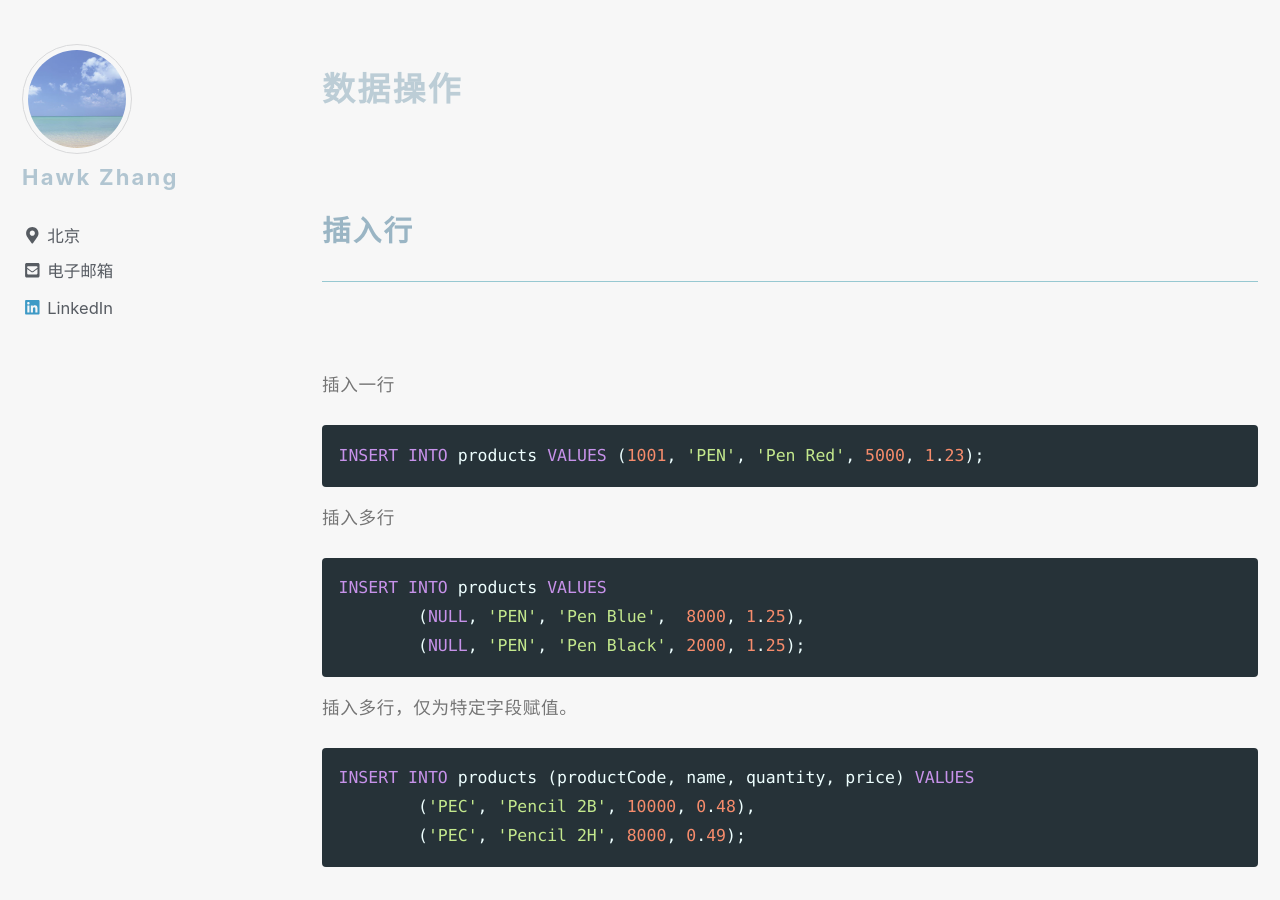
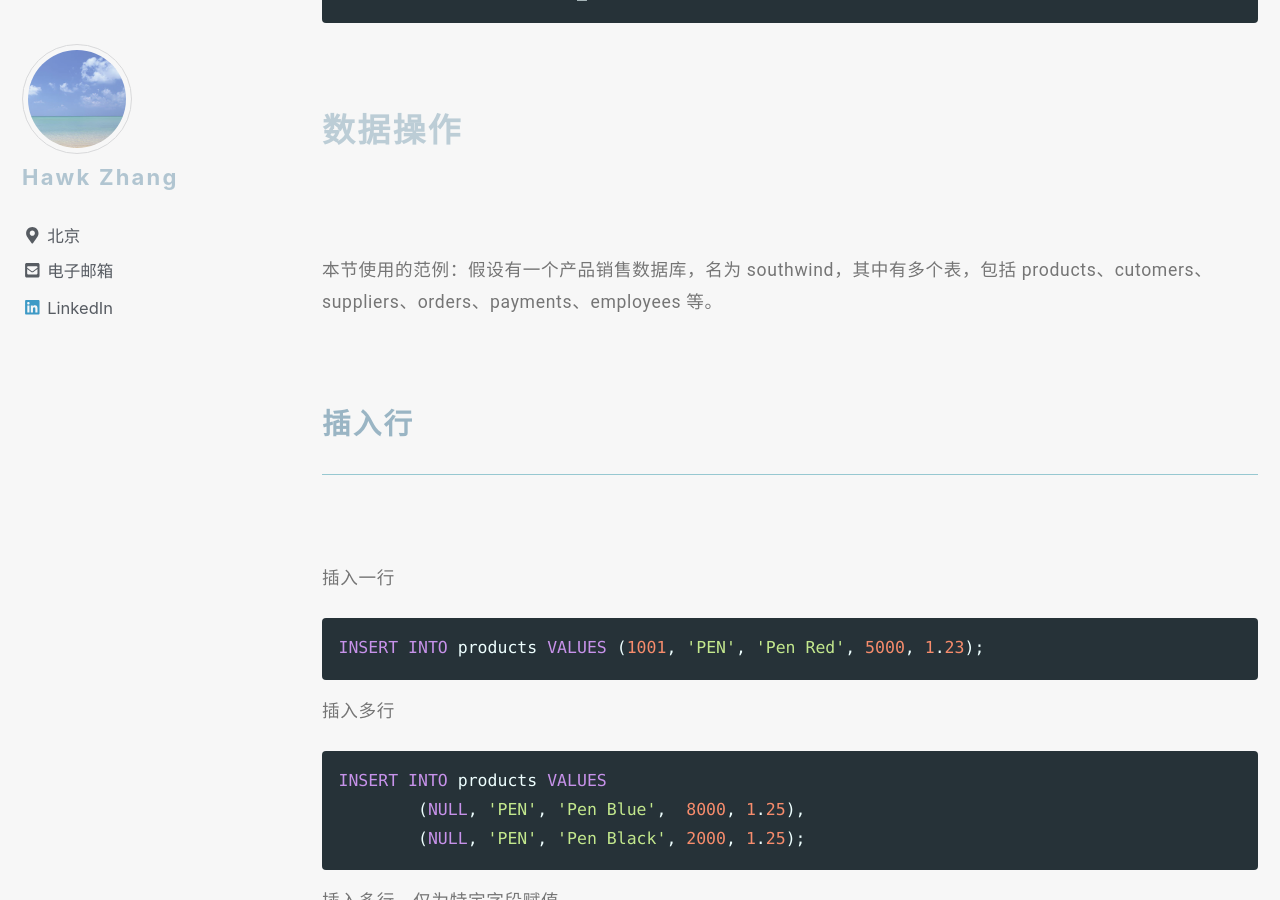
Before and after one commit to narru888/linotes_note, a Jekyll site: the page built from _posts/mysql/2016-04-02-statements.md, in a window 1280 px wide and 900 px high, scrolled down 8829 px. Built offline with Jekyll 4.4.1, drawn with Linux system fonts in a browser that asks for light colours; nearby versions of some CDN libraries; a script that is not in the unit is left out.

Commit message:
update on 2018-10-15 15:56:01 CST

```diff
--- a/_posts/mysql/2016-04-02-statements.md
+++ b/_posts/mysql/2016-04-02-statements.md
@@ -354,7 +354,7 @@ DROP TABLE IF EXISTS tbl_name;
 
 ## 数据操作
 
-
+本节使用的范例：假设有一个产品销售数据库，名为 southwind，其中有多个表，包括 products、cutomers、suppliers、orders、payments、employees 等。
 
 
 
@@ -1057,6 +1057,14 @@ $ mysql -u root -p southwind < ~/Documents/load_products.sql
 
 
 
+### 一对多关系
+
+
+
+
+
+
+
 
 
 
```
